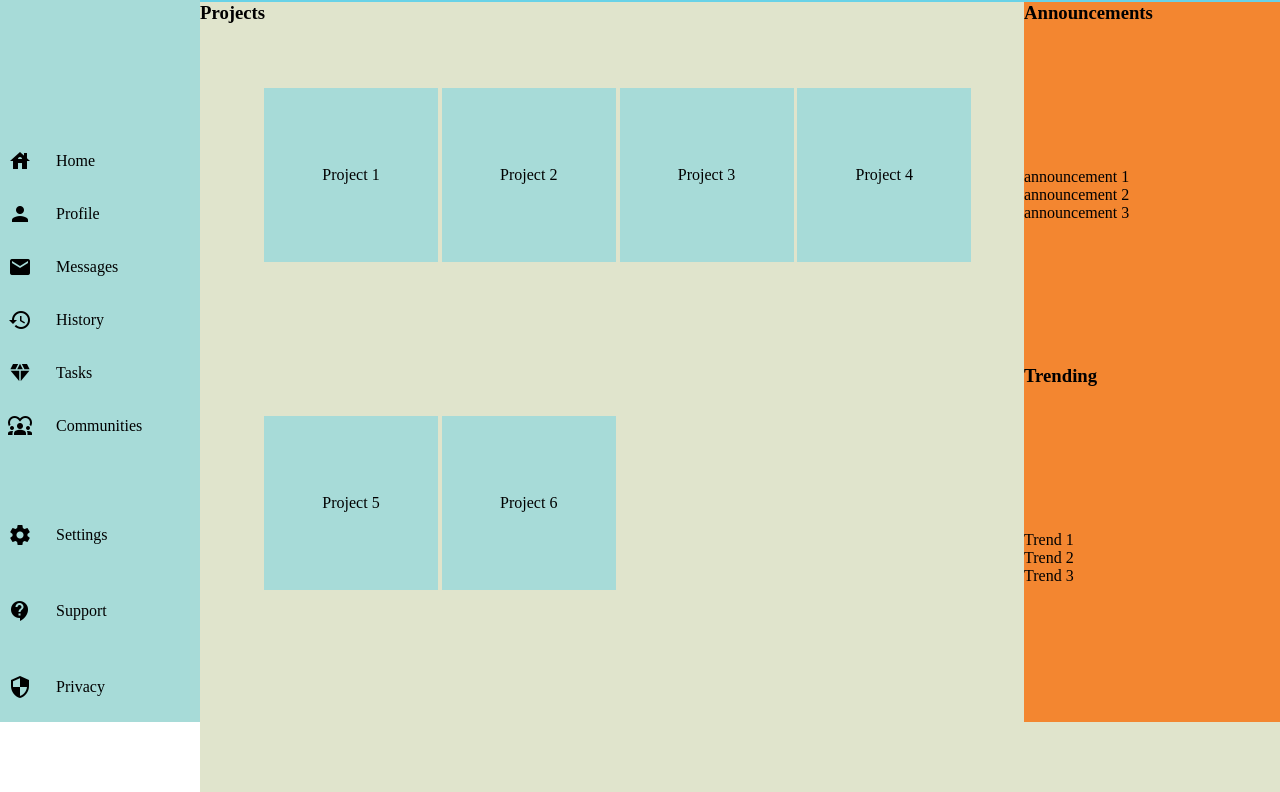
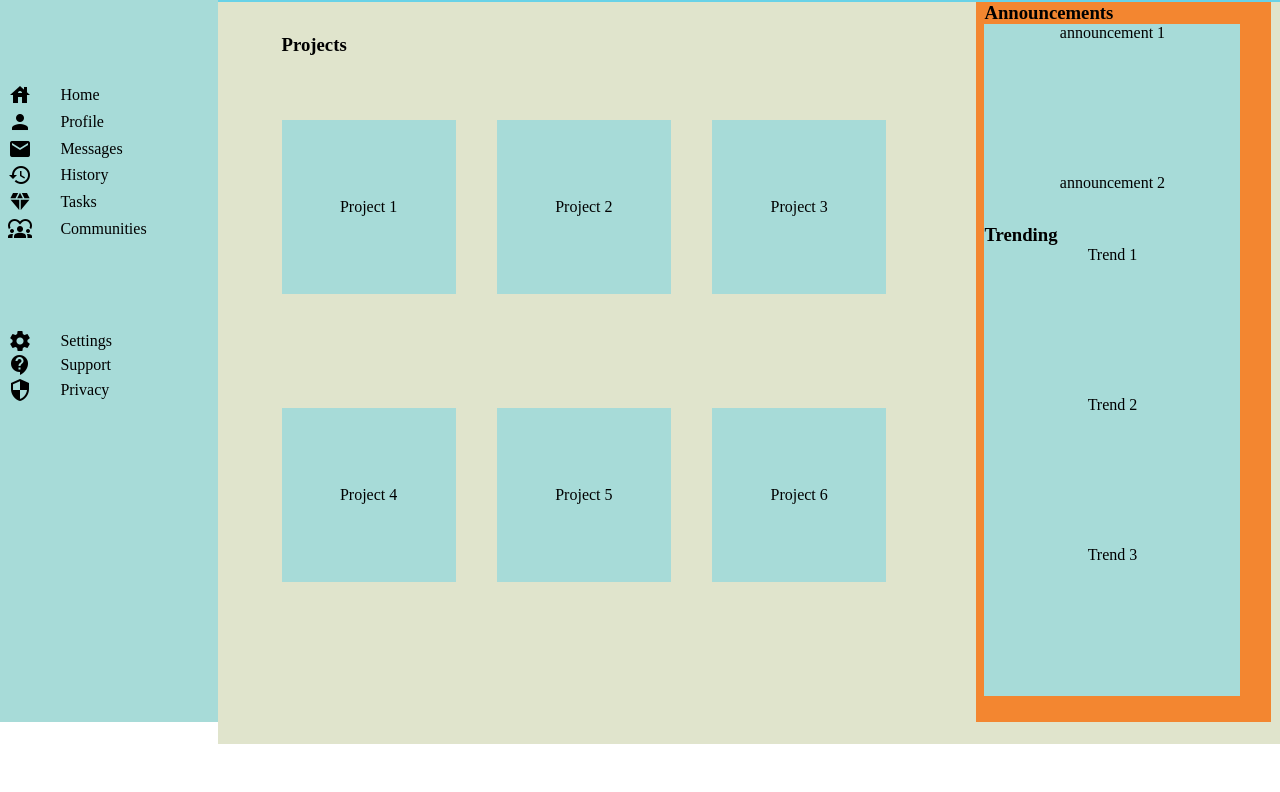
Before and after one commit to impronen/odin-dashboard, a plain HTML site: page index.html in a window 1280 px wide. Shown: the part 78-870 px from the top of the page. After the commit the page ends 822 px from the top, so only its background shows below. Drawn offline with Linux system fonts and the light colour scheme.

Commit message:
RIGHT side cards (announcements / trending)

```diff
--- a/index.html
+++ b/index.html
@@ -48,7 +48,7 @@
 <!-- MAIN CONTENT -->
     <div class="main-content">
 
-        <h3>Projects</h3>
+        <h3 class="projects-heading">Projects</h3>
         <div class="projects">
             <div class="project-content">Project 1</div>
             <div class="project-content">Project 2</div>
@@ -59,15 +59,16 @@
         </div>
 
         <div class="announcements">
-            <h3>Announcements</h3>
             <div class="announcements-feed">
+            <h3 class="announcements-heading">Announcements</h3>
             <div class="announcements-content">announcement 1</div>
             <div class="announcements-content">announcement 2</div>
             <div class="announcements-content">announcement 3</div>
             </div>
 
-            <h3>Trending</h3>
+
             <div class="trending-feed">
+            <h3 class="announcements-heading">Trending</h3>
             <div class="announcements-content">Trend 1</div>
             <div class="announcements-content">Trend 2</div>
             <div class="announcements-content">Trend 3</div>
--- a/style.css
+++ b/style.css
@@ -5,9 +5,9 @@
 }
 
 .body {
-    margin: 0px;
+/*     margin: 0px;
     padding: 0px;
-    border: 0cm;
+    border: 0cm; */
 }
 
 .main {
@@ -30,9 +30,9 @@
 }
 
 .header-item {
-display: flex;
-align-items: center;
-justify-content: center;
+    display: flex;
+    align-items: center;
+    justify-content: center;
 }
 
 .logo {
@@ -46,18 +46,24 @@ justify-content: center;
 .sidebar {
     display: grid;
     grid-row: 1 / 6;
+    grid-template-rows: 20% 20% 20% 20% 20%;
     background-color: #A7DBD8;
-    gap: 50px;
-    width: 200px;
+    width: 17vw;
+/*     gap: 15%; */
+    max-width: 250px;
+    min-width: 170px;
     height: 100vh;
 }
 
 .sidebar-heading {
-    text-align: center;
+    grid-area: 1 / 1;
+    margin-top: 20px;
+    padding-left: 8px;
+    height: 10vh;
 }
 
 .site-navigation {
-    gap: 6px;
+    grid-row: 2 / 2;
     display: grid;
 }
 
@@ -69,13 +75,14 @@ justify-content: center;
 }
 
 .settings {
-    gap: 6px;
     display: grid;
+    padding-top: 40%;
 }
 
 .settings-content {
     display: grid;
     align-items: center;
+    height: fit-content;
     grid-template-columns: 1fr 3fr;
     padding-left: 8px;
 }
@@ -84,9 +91,14 @@ justify-content: center;
 .main-content {
     background-color: #E0E4CC;
     display: grid;
-    grid-template-columns: 4fr 1fr;
+    grid-template-columns: 5fr 2fr;
     grid-template-rows: auto;
     width: 100%;
+}
+
+.projects-heading {
+    padding-left: 4rem;
+    padding-top: 2rem;
 }
 
 .projects {
@@ -94,8 +106,7 @@ justify-content: center;
     gap: 15px;
     grid-template-columns: repeat(auto-fit, minmax(150px, 1fr));
     grid-row: 2 / 6;
-    padding: 4px;
-    height: 80vh;
+    height: 70vh;
     padding: 4rem;
 }
 
@@ -112,13 +123,35 @@ justify-content: center;
 .announcements {
     display: grid;
     grid-row: 1 / 6;
+    grid-template-rows: 30% 30% 20% 30%;
     background-color: #F38630;
     gap: 6px;
-    width: 20vw;
+    width: 23vw;
+    min-width: 170px;
     height: 90vh;
 }
 
+.announcements-feed {
+    display: grid;
+    align-items: center;
+    padding-left: 8px;
+}
 
+.announcements-content {
+    display: grid;
+    text-align: center;
+    background-color: #A7DBD8;
+    gap: 10px;
+    width: 20vw;
+    min-width: 150px;
+    height: 150px;
+}
+
+.trending-feed {
+    display: grid;
+    align-items: center;
+    padding-left: 8px;
+}
 
 .footer {
 
```
